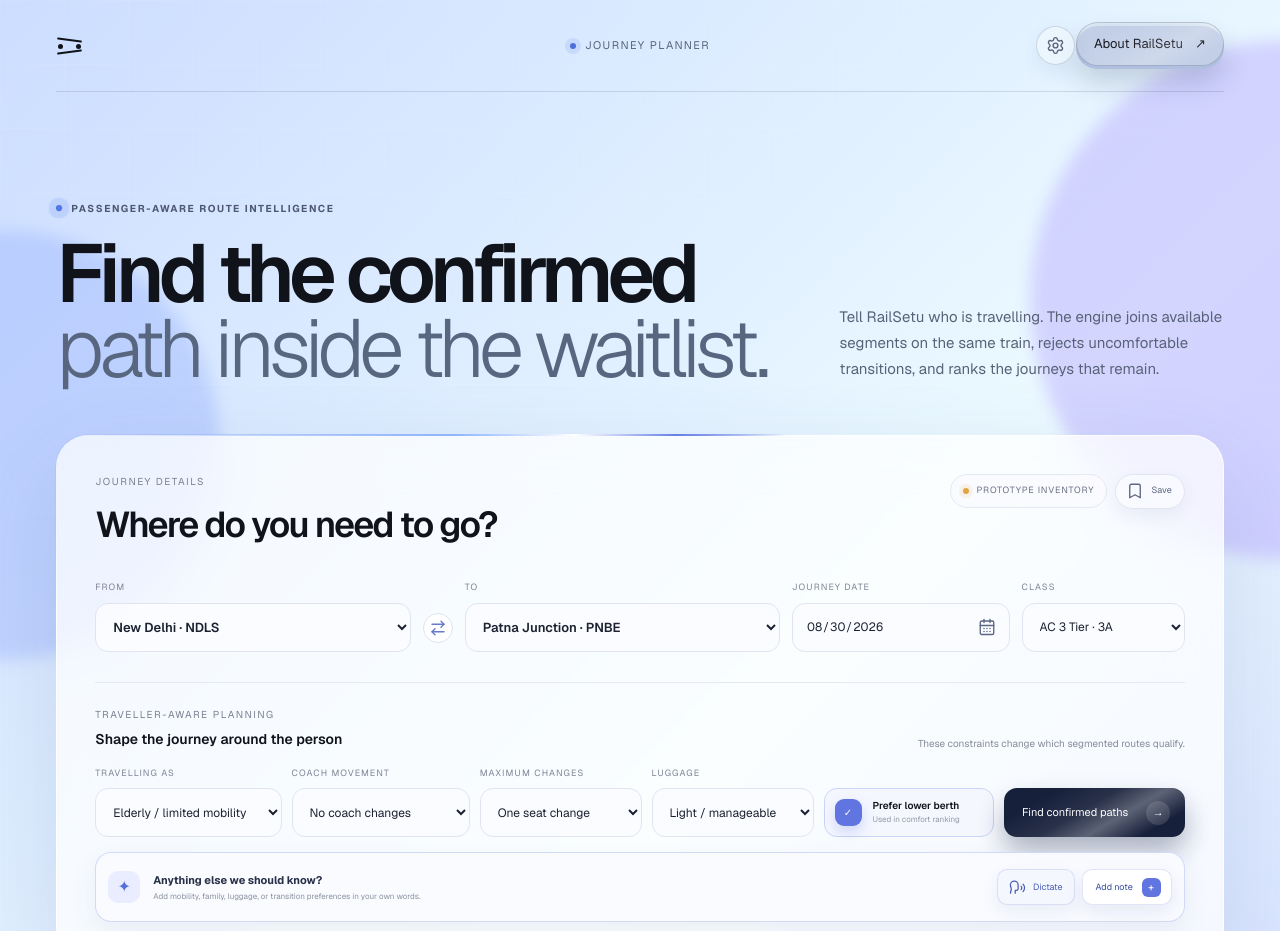
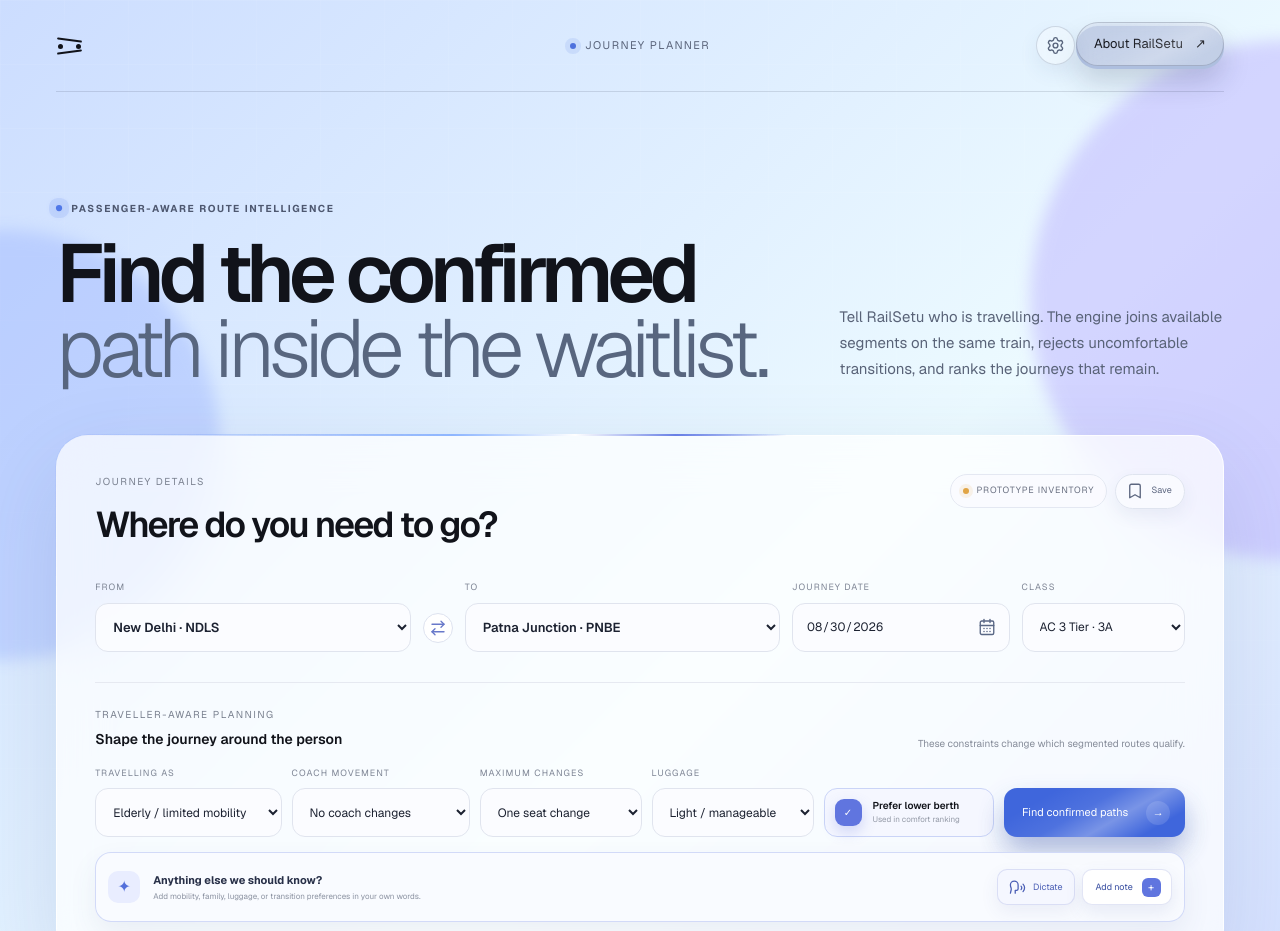
Before and after one commit to anki0476/railsetu, a Next.js app: page /planner in a window 1280 px wide. Shown: the top 931 px of the page. Built offline with nearby package versions, Linux system fonts and the light colour scheme.

Commit message:
Match planner search button to primary blue

```diff
--- a/app/components/journey-planner.tsx
+++ b/app/components/journey-planner.tsx
@@ -75,7 +75,7 @@
 
 const submitStyle = {
   '--tactile-depth': '7px',
-  '--tactile-base': '#0b1229',
+  '--tactile-base': '#294cb9',
   '--glare-opacity': 0.3,
 } as CSSProperties;
 
--- a/app/globals.css
+++ b/app/globals.css
@@ -365,7 +365,7 @@
 .planner-preferences-head { display:flex; justify-content:space-between; align-items:end; gap:30px; margin-top:30px; padding-top:24px; border-top:1px solid #e6e9f1; }.planner-preferences-head .mini-label { margin-bottom:5px; }.planner-preferences-head strong { font-size:14px; font-weight:560; }.planner-preferences-head p { margin:0; color:#858b99; font-size:10px; }
 .planner-preferences { display:grid; grid-template-columns:1.15fr 1.1fr 1fr 1fr 1.05fr auto; gap:10px; align-items:end; margin-top:16px; }
 .planner-check { position:relative; display:block; height:49px; cursor:pointer; }.planner-check input { position:absolute; opacity:0; pointer-events:none; }.planner-check>span { display:grid; height:49px; grid-template-columns:29px 1fr; grid-template-rows:1fr 1fr; column-gap:9px; align-items:center; padding:7px 10px; border:1px solid #e0e4ee; border-radius:13px; background:rgba(251,252,255,.92); }.planner-check i { grid-row:1/3; display:grid; place-items:center; width:27px; height:27px; border-radius:9px; color:#9098aa; background:#edf0f6; font-style:normal; font-size:10px; transition:.2s ease; }.planner-check strong { align-self:end; font-size:10px; font-weight:580; }.planner-check small { align-self:start; color:#9399a6; font-size:8px; }.planner-check input:checked+span { border-color:#cad4f7; background:#f5f7ff; }.planner-check input:checked+span i { color:white; background:#6075df; box-shadow:0 6px 14px rgba(96,117,223,.25); }.planner-check input:focus-visible+span { outline:3px solid rgba(96,117,223,.22); outline-offset:2px; }
-.planner-submit-wrap { height:49px; }.planner-submit { display:inline-flex; height:49px; align-items:center; gap:18px; padding:0 15px 0 18px; border:0; border-radius:13px; color:white; background:#17203b; box-shadow:0 13px 27px rgba(28,41,79,.21); font:inherit; font-size:11px; white-space:nowrap; cursor:pointer; }.planner-submit>span { display:grid; place-items:center; width:24px; height:24px; border-radius:50%; background:rgba(255,255,255,.13); }.planner-submit:disabled { cursor:wait; opacity:.88; }
+.planner-submit-wrap { height:49px; }.planner-submit { display:inline-flex; height:49px; align-items:center; gap:18px; padding:0 15px 0 18px; border:0; border-radius:13px; color:white; background:#3f66dc; box-shadow:0 13px 27px rgba(63,102,220,.24); font:inherit; font-size:11px; white-space:nowrap; cursor:pointer; }.planner-submit:hover:not(:disabled) { background:#3459cb; }.planner-submit>span { display:grid; place-items:center; width:24px; height:24px; border-radius:50%; background:rgba(255,255,255,.13); }.planner-submit:disabled { cursor:wait; opacity:.88; }
 .planner-note-card { position:relative; grid-column:1/-1; isolation:isolate; margin-top:5px; }.planner-note-glow { --note-glow-angle:0deg; position:absolute; z-index:2; inset:-2px; padding:2px; border-radius:18px; opacity:0; background:conic-gradient(from var(--note-glow-angle),#4770e7 0 14%,#8c7cf2 25%,#8bd7f5 43%,#b7c9ff 58%,#8c7cf2 77%,#4770e7 100%); -webkit-mask:linear-gradient(#000 0 0) content-box,linear-gradient(#000 0 0); -webkit-mask-composite:xor; mask-composite:exclude; filter:drop-shadow(0 0 4px rgba(71,112,231,.62)) drop-shadow(0 0 7px rgba(140,124,242,.38)); transition:opacity .22s ease; pointer-events:none; }.planner-note-card.is-open .planner-note-glow { opacity:1; animation:planner-note-glow 4s linear infinite; }
 .planner-note-surface { position:relative; z-index:1; overflow:hidden; border:1px solid rgba(202,212,247,.82); border-radius:16px; background:rgba(249,251,255,.96); box-shadow:0 12px 28px rgba(59,76,130,.08); }.planner-note-head { display:grid; grid-template-columns:34px 1fr auto; align-items:center; gap:11px; min-height:68px; padding:10px 12px; }.planner-note-icon { display:grid; place-items:center; width:32px; height:32px; border-radius:10px; color:#536fda; background:#e9edff; }.planner-note-head strong,.planner-note-head small { display:block; }.planner-note-head strong { color:#283048; font-size:11px; font-weight:620; }.planner-note-head small { margin-top:3px; color:#8a91a0; font-size:8px; line-height:1.45; }
 .planner-note-action { display:inline-flex; align-items:center; gap:9px; min-width:86px; height:36px; justify-content:center; padding:0 10px 0 13px; border:1px solid rgba(74,96,190,.16); border-radius:10px; color:#354b9f; background:white; box-shadow:0 7px 18px rgba(63,82,153,.1); font:inherit; font-size:9px; cursor:pointer; transition:transform .2s ease,box-shadow .2s ease,background .2s ease; }.planner-note-action:hover { transform:translateY(-2px); box-shadow:0 10px 22px rgba(63,82,153,.15); }.planner-note-action:active { transform:scale(.96); }.planner-note-action:focus-visible { outline:3px solid rgba(96,117,223,.25); outline-offset:2px; }.planner-note-action span { display:grid; place-items:center; width:19px; height:19px; border-radius:6px; color:white; background:#6075df; font-size:11px; }
```
